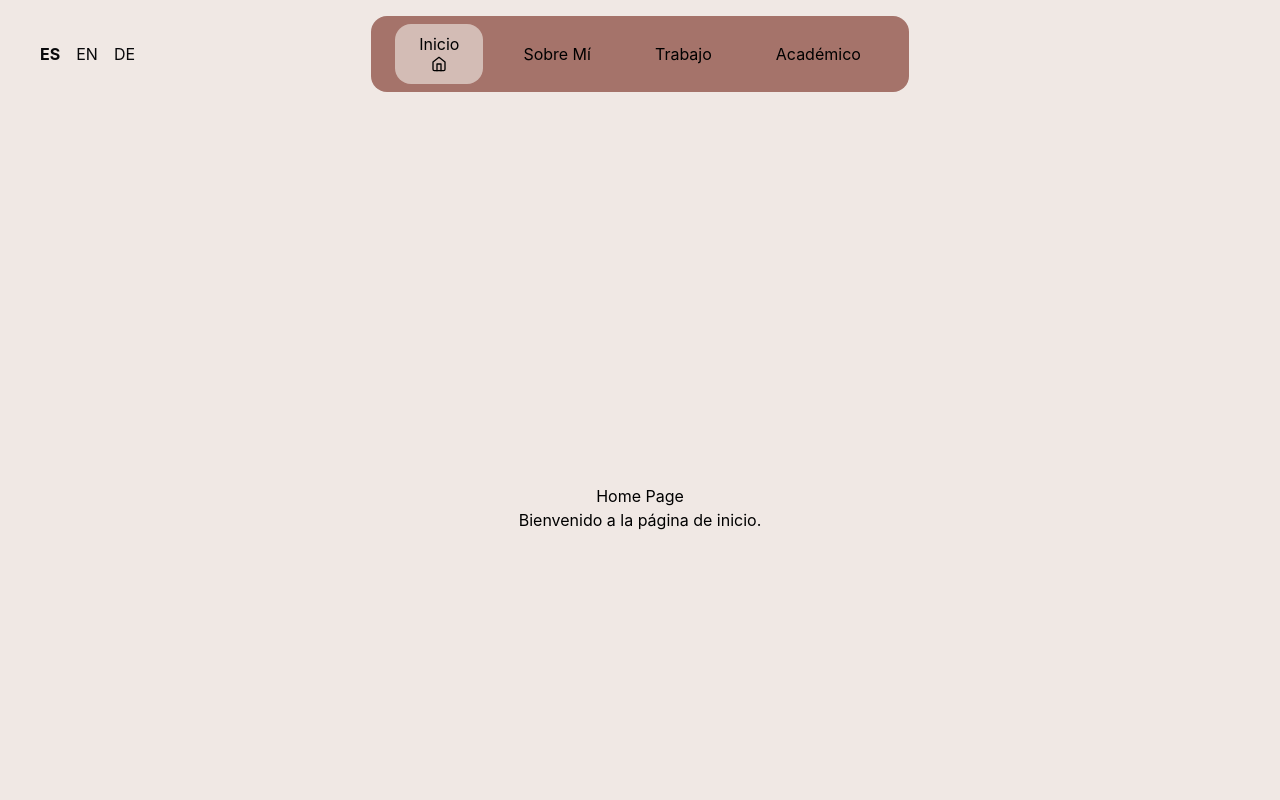
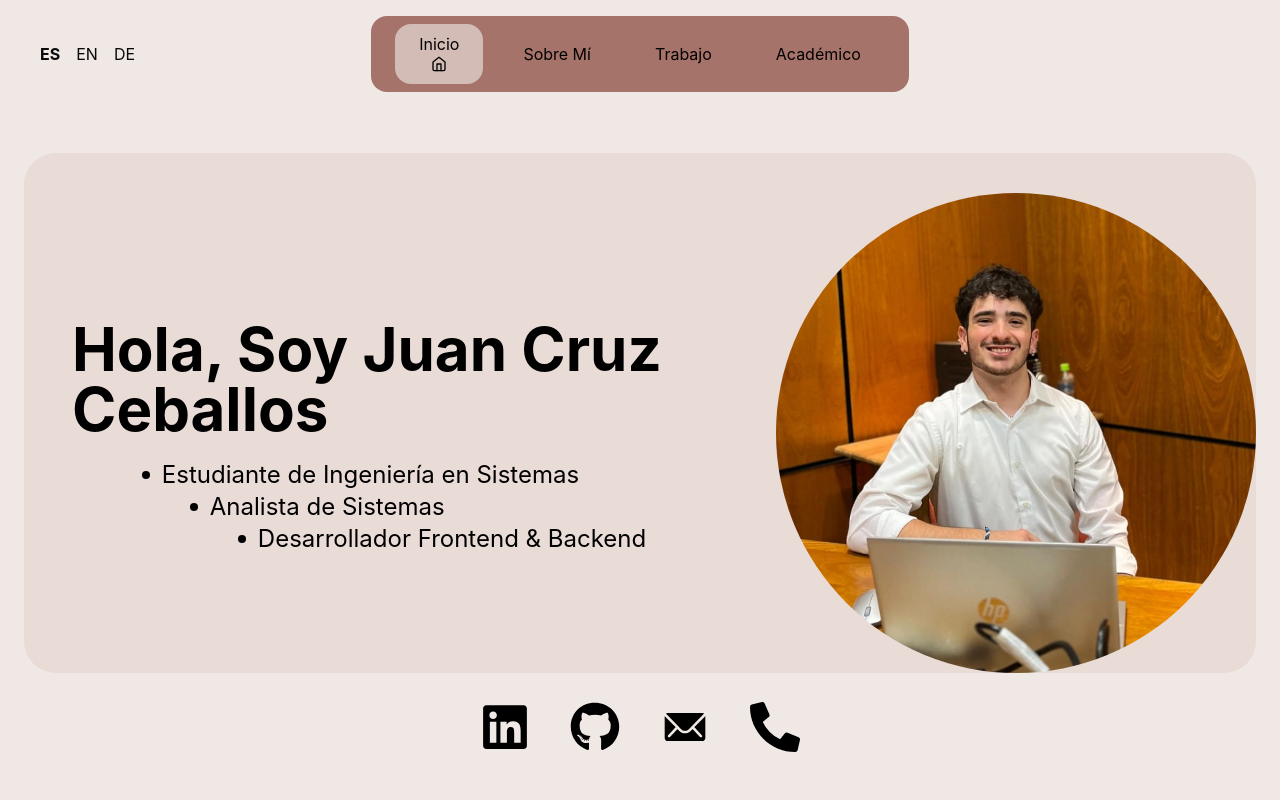
Before and after one commit to Juan-C-Ceballos/portafolio, a React (Vite) app: page / in a window 1280 px wide. Shown: the top 800 px of the page. Built offline with nearby package versions, Linux system fonts and the light colour scheme.

Commit message:
home section terminada

```diff
--- /dev/null
+++ b/src/components/common/CopyNotification.jsx
@@ -0,0 +1,35 @@
+import react from 'react';
+import {motion, AnimatePresence} from 'framer-motion';
+import useTranslation from '../../hooks/useTranslation';
+
+const CopyNotification = ({ text }) => {
+    const { t } = useTranslation();
+
+    return (
+        <AnimatePresence>
+            {text && (
+                <motion.div
+                    initial={{ opacity: 0, y: 20 }}
+                    animate={{ opacity: 1, y: 0 }}
+                    exit={{ opacity: 0, y: 20 }}
+                    transition={{ duration: 0.3 }}
+                    className="fixed bottom-8 right-8 bg-custom-brown-300 text-custom-brown-900 px-4 py-2 rounded shadow-lg z-50"
+                >
+                    {t('contact.copied')}: {text}
+                </motion.div>
+            )}
+        </AnimatePresence>
+    );
+};
+
+const handleCopy = (text, setCopiedText) => {
+        navigator.clipboard.writeText(text);
+        setCopiedText(text);
+
+        setTimeout(() => {
+            setCopiedText(null);
+        }, 2000); // 2 segundos visible
+    };
+
+export default CopyNotification;
+export { handleCopy };
--- a/src/components/layout/Navbar/ContactSidebar.jsx
+++ b/src/components/layout/Navbar/ContactSidebar.jsx
@@ -5,6 +5,7 @@ import { FaLinkedin, FaExternalLinkAlt, FaGithub, FaPhoneAlt } from "react-icons
 import { IoIosMail, IoMdClose } from "react-icons/io";
 import { BsCopy } from "react-icons/bs";
 import { motion, AnimatePresence } from 'framer-motion';
+import CopyNotification, { handleCopy } from '../../common/CopyNotification';
 
 const ContactCard = ({ icon, text, btnIcon, action }) => {
     return (
@@ -24,26 +25,6 @@ const ContactCard = ({ icon, text, btnIcon, action }) => {
     );
 };
 
-const CopyNotification = ({ text }) => {
-    const { t } = useTranslation();
-
-    return (
-        <AnimatePresence>
-            {text && (
-                <motion.div
-                    initial={{ opacity: 0, y: 20 }}
-                    animate={{ opacity: 1, y: 0 }}
-                    exit={{ opacity: 0, y: 20 }}
-                    transition={{ duration: 0.3 }}
-                    className="fixed bottom-8 right-8 bg-custom-brown-300 text-custom-brown-900 px-4 py-2 rounded shadow-lg z-50"
-                >
-                    {t('contact.copied')}: {text}
-                </motion.div>
-            )}
-        </AnimatePresence>
-    );
-};
-
 const sidebarVariants = {
     hidden: { x: '-100%' },
     visible: { x: 0 },
@@ -55,16 +36,6 @@ const ContactSidebar = () => {
     const { isSidebarOpen, closeSidebar } = useSidebar();
 
     const [copiedText, setCopiedText] = useState(null);
-
-    const handleContactCopy = (text) => {
-        navigator.clipboard.writeText(text);
-        setCopiedText(text);
-
-        setTimeout(() => {
-            setCopiedText(null);
-        }, 2000); // 2 segundos visible
-    };
-
 
     return (
         <>
@@ -120,13 +91,13 @@ const ContactSidebar = () => {
                                     icon={<IoIosMail size={44} />}
                                     text={t('contact.mail.link')}
                                     btnIcon={<BsCopy size={28} />}
-                                    action={() => handleContactCopy(t('contact.mail.link'))}
+                                    action={() => handleCopy(t('contact.mail.link'), setCopiedText)}
                                 />
                                 <ContactCard
                                     icon={<FaPhoneAlt size={44} />}
                                     text={t('contact.phone.link')}
                                     btnIcon={<BsCopy size={28} />}
-                                    action={() => handleContactCopy(t('contact.phone.link'))}
+                                    action={() => handleCopy(t('contact.phone.link'), setCopiedText)}
                                 />
                             </div>
                         </motion.aside>
--- a/src/components/layout/Navbar/LanguageSelector.jsx
+++ b/src/components/layout/Navbar/LanguageSelector.jsx
@@ -1,14 +1,25 @@
 import { useLanguage } from "../../../context/LanguageContext";
+import { motion } from "framer-motion";
 
-const Language = ({code, isActive, onClick}) => {
+const Language = ({ code, isActive, onClick }) => {
   return (
-        <div
+    <motion.div
       onClick={onClick}
-            className={
-                `cursor-pointer text-zinc-950 hover:font-bold hover:text-zinc-950
-                ${isActive ? 'font-bold' : 'text-zinc-800'}`}>
+      className={`cursor-pointer text-zinc-950 hover:font-bold hover:text-zinc-950
+                ${isActive ? 'font-bold' : 'text-zinc-800'}`}
+      whileHover={{
+        scale: 1.2,
+        y: -2,
+      }}
+      whileTap={{ scale: 0.95 }}
+      transition={{
+        type: "spring",
+        stiffness: 300,
+        damping: 15
+      }}
+    >
       {code}
-        </div>
+    </motion.div>
   )
 }
 
--- a/src/pages/Home.jsx
+++ b/src/pages/Home.jsx
@@ -1,17 +1,131 @@
-import React from 'react';
+import React, { useState } from 'react';
 import { motion } from "framer-motion";
+import personalPhoto from '../assets/personalPhoto.jpg';
+import useTranslation from '../hooks/useTranslation';
+import { GoDotFill } from "react-icons/go";
+
+import { FaLinkedin, FaGithub, FaPhoneAlt } from "react-icons/fa";
+import { IoIosMail } from "react-icons/io";
+
+import CopyNotification, { handleCopy } from '../components/common/CopyNotification';
+
+const AnimatedPhoto = () => (
+    <motion.img
+        src={personalPhoto}
+        alt="Personal"
+        className="w-120 h-120 rounded-full"
+        initial={{ opacity: 0, scale: 0.8 }}
+        animate={{ opacity: 1, scale: 1 }}
+        transition={{ duration: 0.5 }}
+    />
+);
+
+const ContactElement = ({ icon, action }) => (
+    <motion.div
+        className="flex items-center justify-center cursor-pointer p-2 rounded-xl"
+        onClick={action}
+        initial={{ backgroundColor: "transparent" }}
+        whileHover={{
+            scale: 1.2,             // agranda un poco
+            y: -5,                  // se eleva
+            boxShadow: "0px 8px 20px rgba(0,0,0,0.15)",
+            backgroundColor: "#e9dbd6", // sutil fondo
+        }}
+        whileTap={{ scale: 0.95 }}
+        transition={{
+            type: "spring",
+            stiffness: 300,
+            damping: 15
+        }}
+    >
+        {icon}
+    </motion.div>
+);
+
+const ContactArray = ({ setCopiedText }) => {
+    const { t } = useTranslation();
+
+    return (
+        <div className="flex flex-row gap-6 p-10 rounded-lg">
+            <ContactElement icon={<FaLinkedin size={50} />} action={() => window.open(t('contact.linkedin.link'), '_blank')} />
+            <ContactElement icon={<FaGithub size={50} />} action={() => window.open(t('contact.github.link'), '_blank')} />
+            <ContactElement icon={<IoIosMail size={50} />} action={() => handleCopy(t('contact.mail.link'), setCopiedText)} />
+            <ContactElement icon={<FaPhoneAlt size={50} />} action={() => handleCopy(t('contact.phone.link'), setCopiedText)} />
+        </div>
+    );
+};
+
+const UnderlinedText = ({ children }) => {
+    return (
+        <motion.span
+            className="relative text-2xl"
+            initial="rest"
+            whileHover="hover"
+            animate="rest"
+        >
+            {children}
+            <motion.span
+                className="absolute left-0 bottom-0 h-[2px] bg-custom-brown-400"
+                variants={{
+                    rest: { width: 0 },
+                    hover: { width: "100%" }
+                }}
+                transition={{ duration: 0.3, ease: "easeInOut" }}
+            />
+        </motion.span>
+    );
+};
 
 const Home = () => {
+    const { t } = useTranslation();
+
+    const [copiedText, setCopiedText] = useState(null);
+
     return (
+        <>
             <motion.div
-            className='bg-custom-brown-100 min-h-screen flex flex-col items-center justify-center'
+                className='bg-custom-brown-100 min-h-screen flex flex-col items-center px-6 justify-evenly'
                 initial={{ opacity: 0, y: 20 }}
                 animate={{ opacity: 1, y: 0 }}
                 transition={{ duration: 0.5 }}
             >
-            <h1>Home Page</h1>
-            <p>Bienvenido a la página de inicio.</p>
+                <div className='flex flex-row h-full w-full items-center gap-4 pt-10 bg-custom-brown-150 rounded-4xl'>
+                    <div className='w-2/3 flex flex-col items-center justify-center p-10'>
+                        <UnderlinedText>
+                            <h1 className='text-6xl font-bold p-2'>{t("home.title")}</h1>
+                        </UnderlinedText>
+                        <div className="pt-3">
+
+                            <div className="flex items-center gap-2">
+                                <GoDotFill />
+                                <span className="text-2xl hover:text-scale-105 hover:text-">
+                                    {t("home.description.student")}
+                                </span>
+                            </div>
+
+
+                            <div className="flex items-center gap-2 pl-12">
+                                <GoDotFill />
+                                <span className="text-2xl">{t("home.description.analyst")}</span>
+                            </div>
+
+
+                            <div className="flex items-center gap-2 pl-24">
+                                <GoDotFill />
+                                <span className="text-2xl">{t("home.description.developer")}</span>
+                            </div>
+
+                        </div>
+                    </div>
+                    <AnimatedPhoto />
+                </div>
+
+                <div className='sticky bottom-0'>
+                    <ContactArray setCopiedText={setCopiedText} />
+                </div>
             </motion.div>
+            <CopyNotification text={copiedText} />
+        </>
     );
 };
 
--- a/src/translation.js
+++ b/src/translation.js
@@ -37,7 +37,7 @@ const translations = {
             }
         },
         home: {
-            title: "Hola, Soy Juan Ceballos",
+            title: "Hola, Soy Juan Cruz Ceballos",
             description: {
                 student: "Estudiante de Ingeniería en Sistemas",
                 analyst: "Analista de Sistemas",
@@ -80,7 +80,7 @@ const translations = {
             }
         },
         home: {
-            title: "Hi, I'm Juan Ceballos",
+            title: "Hi, I'm Juan Cruz Ceballos",
             description: {
                 student: "Systems Engineering Student",
                 analyst: "Systems Analyst",
@@ -123,7 +123,7 @@ const translations = {
             }
         },
         home: {
-            title: "Hallo, ich bin Juan Ceballos",
+            title: "Hallo, ich bin Juan Cruz Ceballos",
             description: {
                 student: "Student der Systemtechnik",
                 analyst: "Systemanalytiker",
```
Lines whose indentation alone changed are shown as unchanged.
